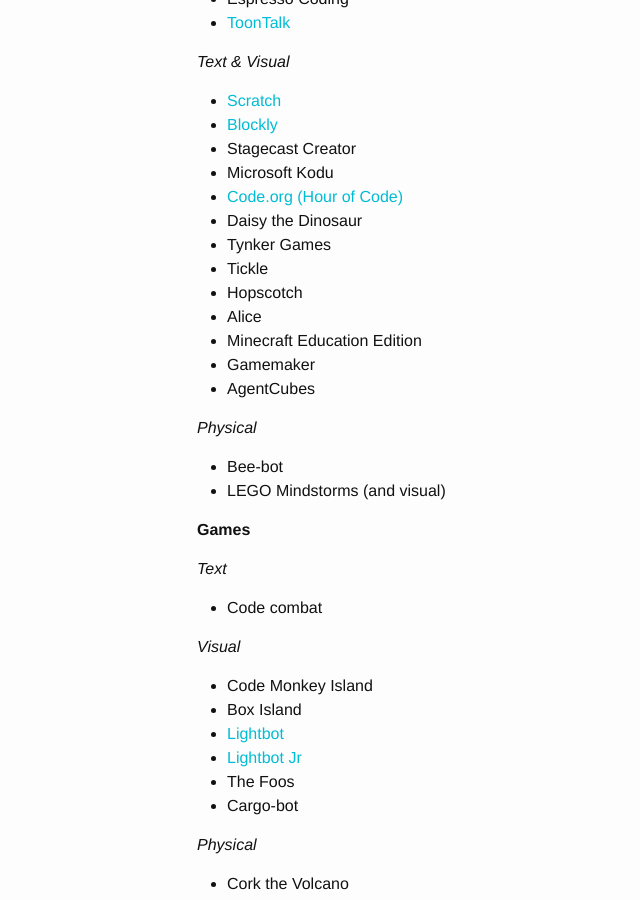
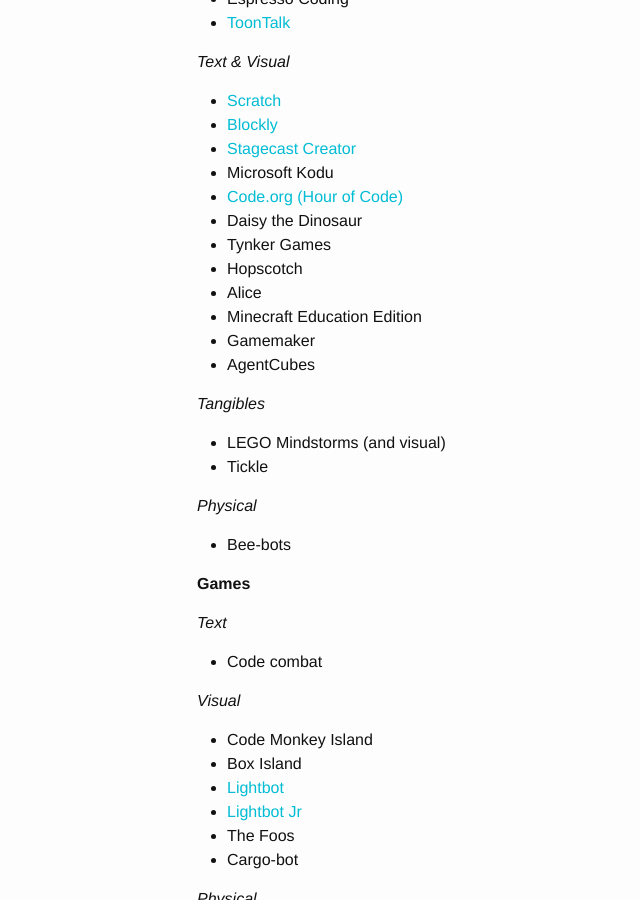
Before and after one commit to simonrose121/phd, a Jekyll site: the page built from _posts/2016-10-31-programming-tools.md, in a window 1280 px wide and 900 px high, scrolled down 667 px. Shown: the whole window, without its empty margins (73-713 px from the left). Built offline with Jekyll 4.4.1, drawn with Linux system fonts in a browser that asks for light colours.

```diff
--- a/_posts/2016-10-31-programming-tools.md
+++ b/_posts/2016-10-31-programming-tools.md
@@ -31,22 +31,25 @@ After getting my knowledge of educational theory up to speed, the next area to r
 
 - [Scratch]({{ site.baseurl }}{% post_url 2016-11-02-scratch %})
 - [Blockly]({{ site.baseurl }}{% post_url 2016-11-03-blockly %})
-- Stagecast Creator
+- [Stagecast Creator]({{ site.baseurl }}{% post_url 2016-11-05-stagecast-creator %})
 - Microsoft Kodu
 - [Code.org (Hour of Code)]({{ site.baseurl }}{% post_url 2016-11-03-blockly %})
 - Daisy the Dinosaur
 - Tynker Games
-- Tickle
 - Hopscotch
 - Alice
 - Minecraft Education Edition
 - Gamemaker
 - AgentCubes
 
+*Tangibles*
+
+- LEGO Mindstorms (and visual)
+- Tickle
+
 *Physical*
 
-- Bee-bot
-- LEGO Mindstorms (and visual)
+- Bee-bots
 
 **Games**
 
```
